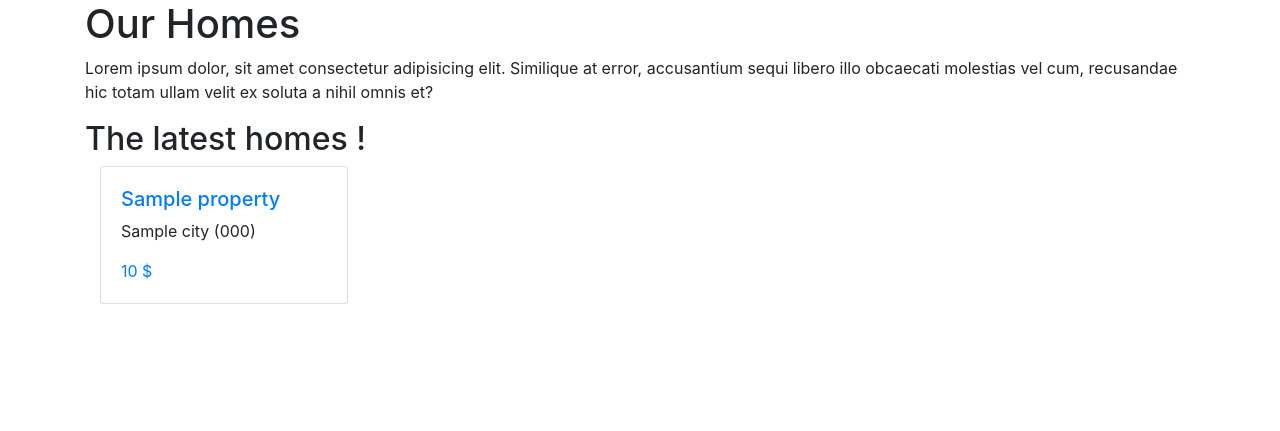
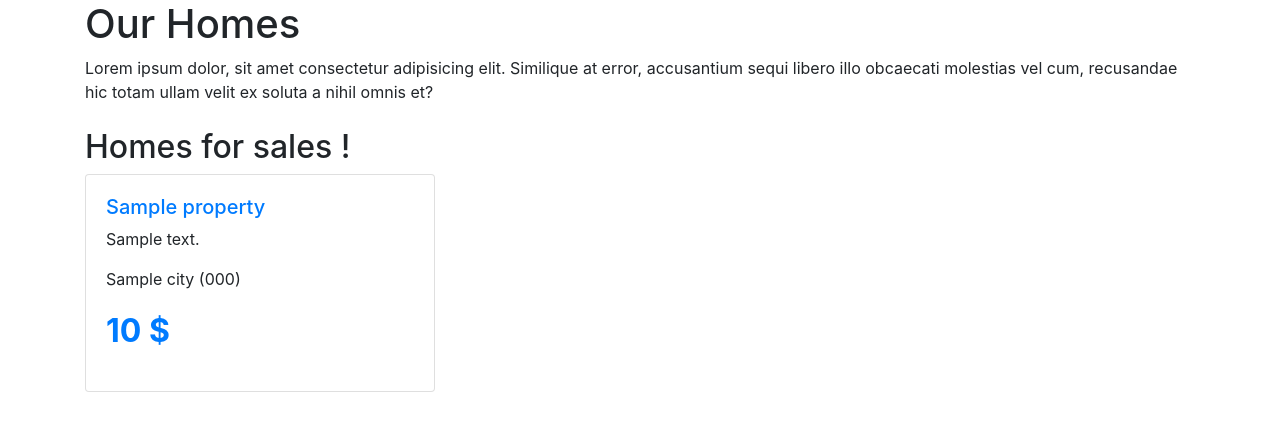
Before and after one commit to Adib-LGS/ImoBroz, a Symfony app: template templates/property/index.html.twig in a window 1280 px wide. Shown: the part 56-487 px from the top of the page. Run offline with Twig, Linux system fonts and the light colour scheme; the template is opened without the code that fills it: most values are stand-ins (such as "Sample title", 1, 10 or a date in 2020); some libraries are stand-ins or nearby versions.

Commit message:
Add paginator library + paginate method in PropertyController

```diff
--- a/composer.json
+++ b/composer.json
@@ -11,6 +11,8 @@
         "doctrine/doctrine-bundle": "^2.1",
         "doctrine/doctrine-migrations-bundle": "^3.0",
         "doctrine/orm": "^2.7",
+        "fzaninotto/faker": "^1.9",
+        "knplabs/knp-paginator-bundle": "^5.3",
         "phpdocumentor/reflection-docblock": "^5.2",
         "sensio/framework-extra-bundle": "^5.1",
         "symfony/asset": "4.4.*",
--- a/config/bundles.php
+++ b/config/bundles.php
@@ -13,4 +13,5 @@ return [
     Symfony\Bundle\DebugBundle\DebugBundle::class => ['dev' => true, 'test' => true],
     Symfony\Bundle\MakerBundle\MakerBundle::class => ['dev' => true],
     Doctrine\Bundle\FixturesBundle\DoctrineFixturesBundle::class => ['dev' => true, 'test' => true],
+    Knp\Bundle\PaginatorBundle\KnpPaginatorBundle::class => ['all' => true],
 ];
--- /dev/null
+++ b/templates/property/_properties.html.twig
@@ -0,0 +1,11 @@
+
+<div class="card mb-4">
+    <div class="card-body">
+        <h5 class="car-title">
+            <a href="{{ path('property.show', {id: property.id, slug: property.slug}) }}">{{ property.title }}</a>
+        </h5>
+        <p class="card-text">{{ property.description | nl2br }} </p>
+        <p class="card-text">{{ property.city }} ({{ property.postalCode }})</p>
+        <p class="text-primary" style="font-size:2rem; font-weight:bold;">{{ property.formatedPrice }} $</p>
+    </div>
+</div>
--- a/templates/property/index.html.twig
+++ b/templates/property/index.html.twig
@@ -1,28 +1,23 @@
 {% extends 'base.html.twig' %}
 
-{% block title %}Properties{% endblock %}
+{% block title 'All Properties !'%}
 
 {% block body %}
 <div class="container">
     <h1>Our Homes</h1>
     <p>Lorem ipsum dolor, sit amet consectetur adipisicing elit. Similique at error, accusantium sequi libero illo obcaecati molestias vel cum, recusandae hic totam ullam velit ex soluta a nihil omnis et?</p>
 </div>
-<div class="container">
-    <h2>The latest homes !</h2>
-    <div class="row-flex">
-        {% for properties in property %}
-            <div class="col-3">
-                <div class="card">
-                    <div class="card-body">
-                        <h5 class="car-title">
-                            <a href="{{ path('property.show', {id: properties.id, slug: properties.slug}) }}">{{ properties.title }}</a>
-                        </h5>
-                        <p class="card-text">{{ properties.city }} ({{ properties.postalCode }})</p>
-                        <div class="text-primary">{{ properties.formatedPrice }} $</div>
-                    </div>
-                </div>
+<div class="container mt-4">
+    <h2>Homes for sales !</h2>
+        <div class="row">
+            {% for property in properties %}
+            <div class="col-md-4">
+                {% include 'property/_properties.html.twig' %}
             </div>
         {% endfor %}
-    </div>
+        </div>
+        <div class="pagination">
+            {{ knp_pagination_render(properties) }}
+        </div>
  </div>
 {% endblock %}
```
Also changed, not shown: src/Controller/PropertyController.php (+8 -5 lines), src/DataFixtures/PropertyFixture.php (added, +37 -0 lines), src/Repository/PropertyRepository.php (+8 -7 lines), templates/home/index.html.twig (+4 -5 lines), 4 other files.
